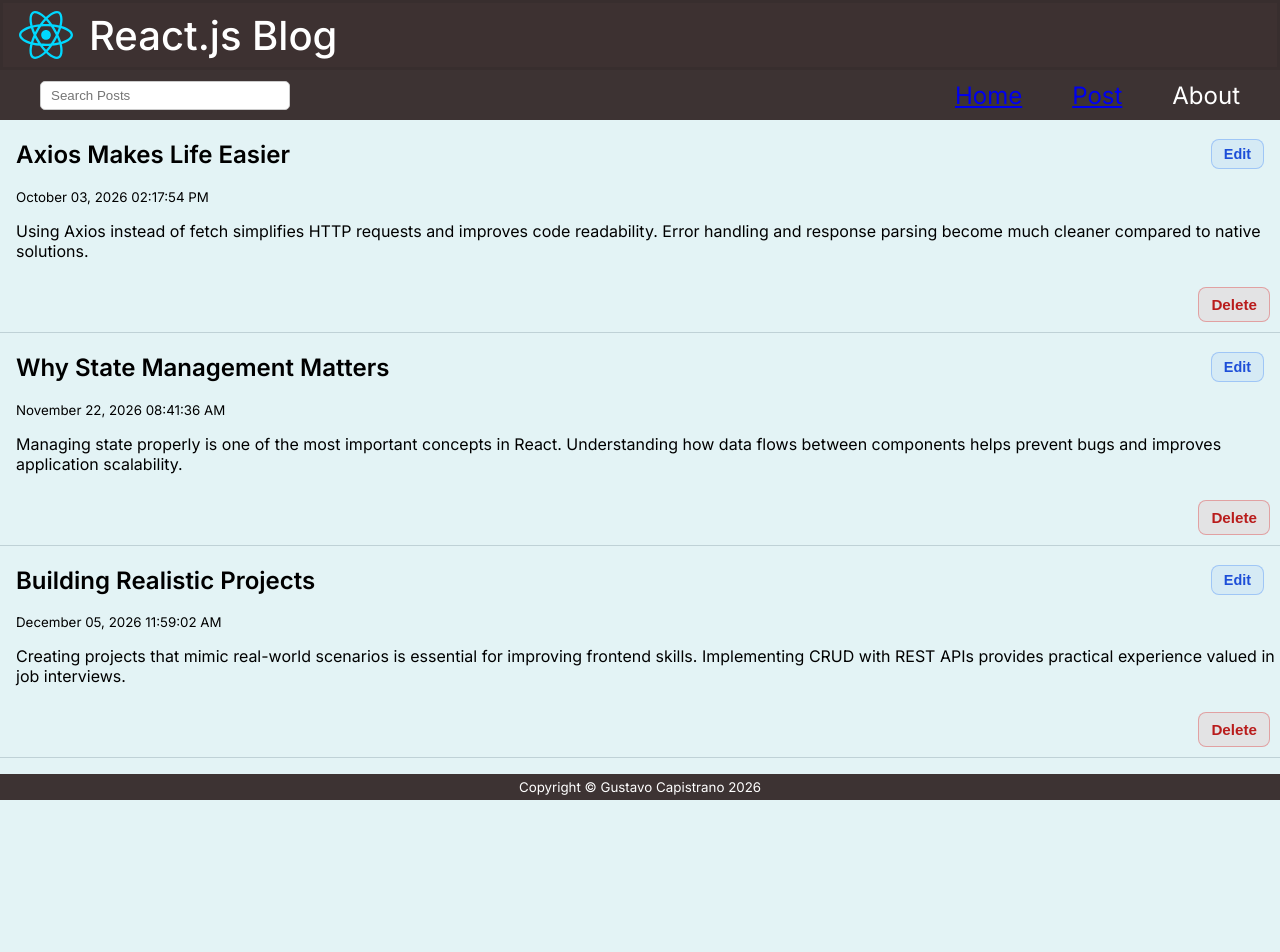
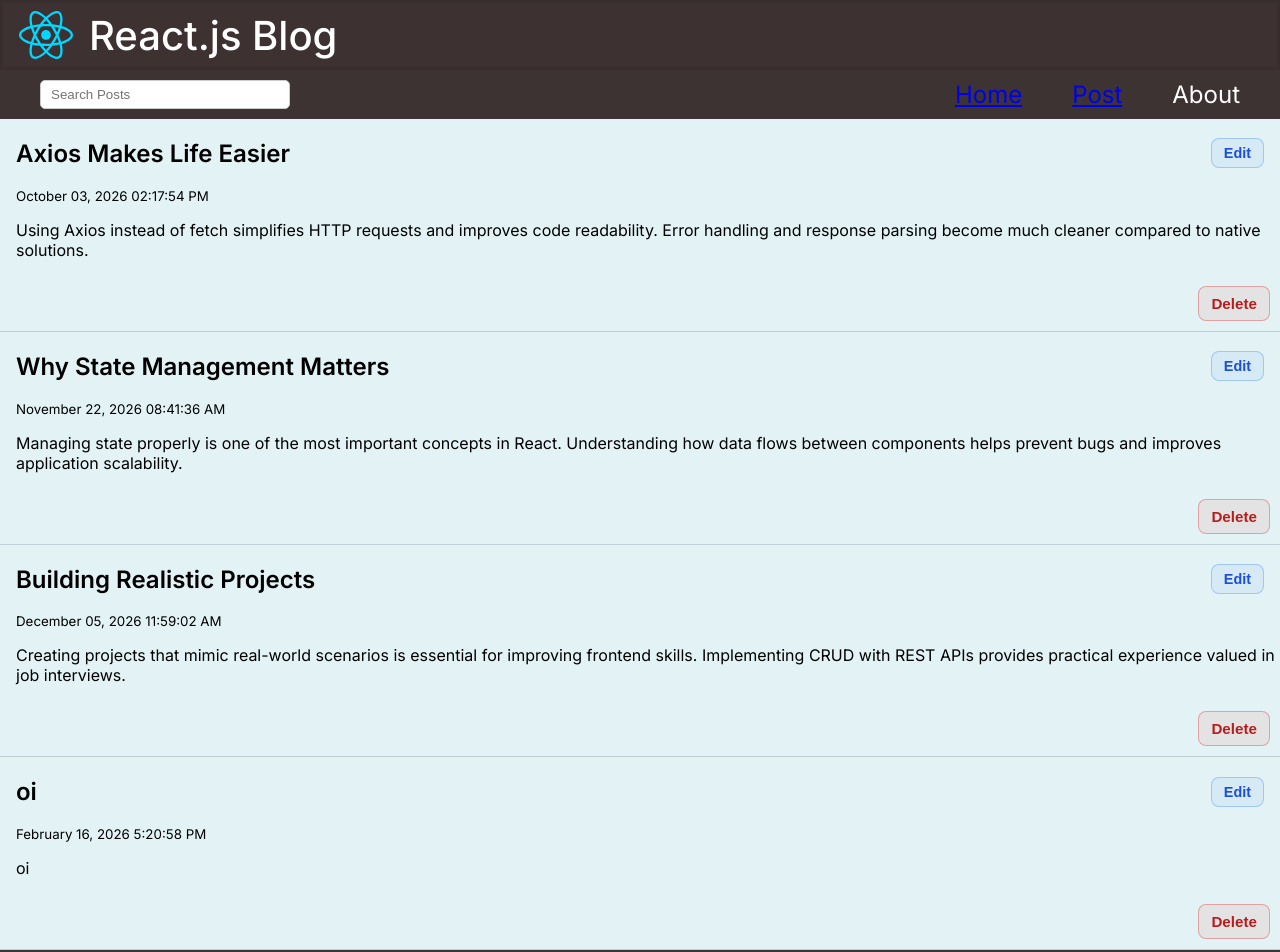
Before and after one commit to GustavoCapis/react-blog, a React (Vite) app: page / in a window 1280 px wide. Shown: the top 952 px of the page. Before the commit the page ends 800 px from the top, so only its background shows below. Built offline with nearby package versions, Linux system fonts and the light colour scheme; data requests are answered from the project's data file.

Commit message:
fix: correct EditPost conditional rendering logic.

```diff
--- a/data/db.json
+++ b/data/db.json
@@ -17,6 +17,12 @@
       "title": "Building Realistic Projects",
       "datetime": "December 05, 2026 11:59:02 AM",
       "body": "Creating projects that mimic real-world scenarios is essential for improving frontend skills. Implementing CRUD with REST APIs provides practical experience valued in job interviews."
+    },
+    {
+      "id": "4b050b66-6e13-41fd-b65c-27ee600c0ae4",
+      "title": "oi",
+      "datetime": "February 16, 2026 5:20:58 PM",
+      "body": "oi"
     }
   ]
 }
--- a/src/EditPost.jsx
+++ b/src/EditPost.jsx
@@ -14,7 +14,7 @@ export default function EditPost(props) {
 
   return (
     <section className="new-post-section">
-      {props.editTitle && (
+      {post && (
         <>
           <h2>Edit Post</h2>
           <form
@@ -42,7 +42,7 @@ export default function EditPost(props) {
           </form>
         </>
       )}
-      {!props.editTitle && (
+      {!post && (
         <>
           <h2>Post not found ☹️</h2>
           <p>Sorry, the post you've been looking for doesn't exist.</p>
```
